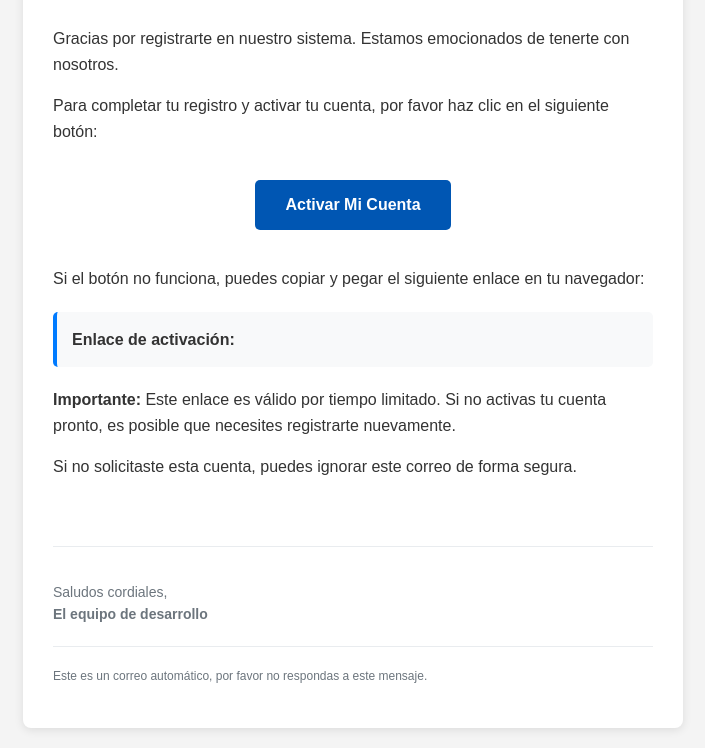
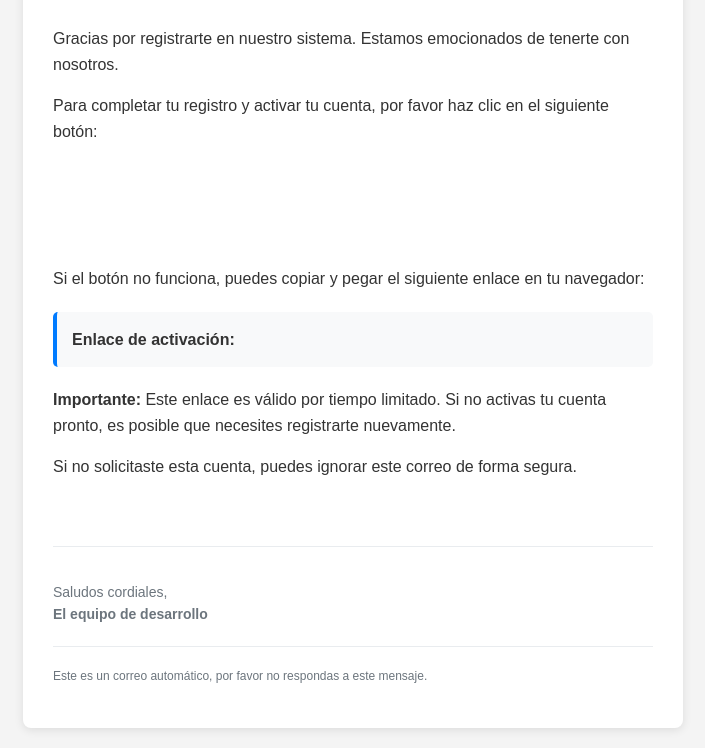
Before and after one commit to AnhiT-O/proyectoIS, a Django app: template proyecto/usuarios/templates/usuarios/email_confirmacion.html in a window 1280 px wide, with the pointer over the restyled element. Shown: the part 219-967 px from the top of the page, without its empty margins (287-992 px from the left). Run offline with Django 5.2, Linux system fonts and the light colour scheme; the template is opened without the code that fills it, so the values that code supplies are empty.

Commit message:
mejora en boton "activar cuenta" en email

```diff
--- a/proyecto/usuarios/templates/usuarios/email_confirmacion.html
+++ b/proyecto/usuarios/templates/usuarios/email_confirmacion.html
@@ -48,7 +48,7 @@
             text-align: center;
         }
         .button:hover {
-            background-color: #0056b3;
+            background-color: #ffffff;
         }
         .link-box {
             background-color: #f8f9fa;
```
